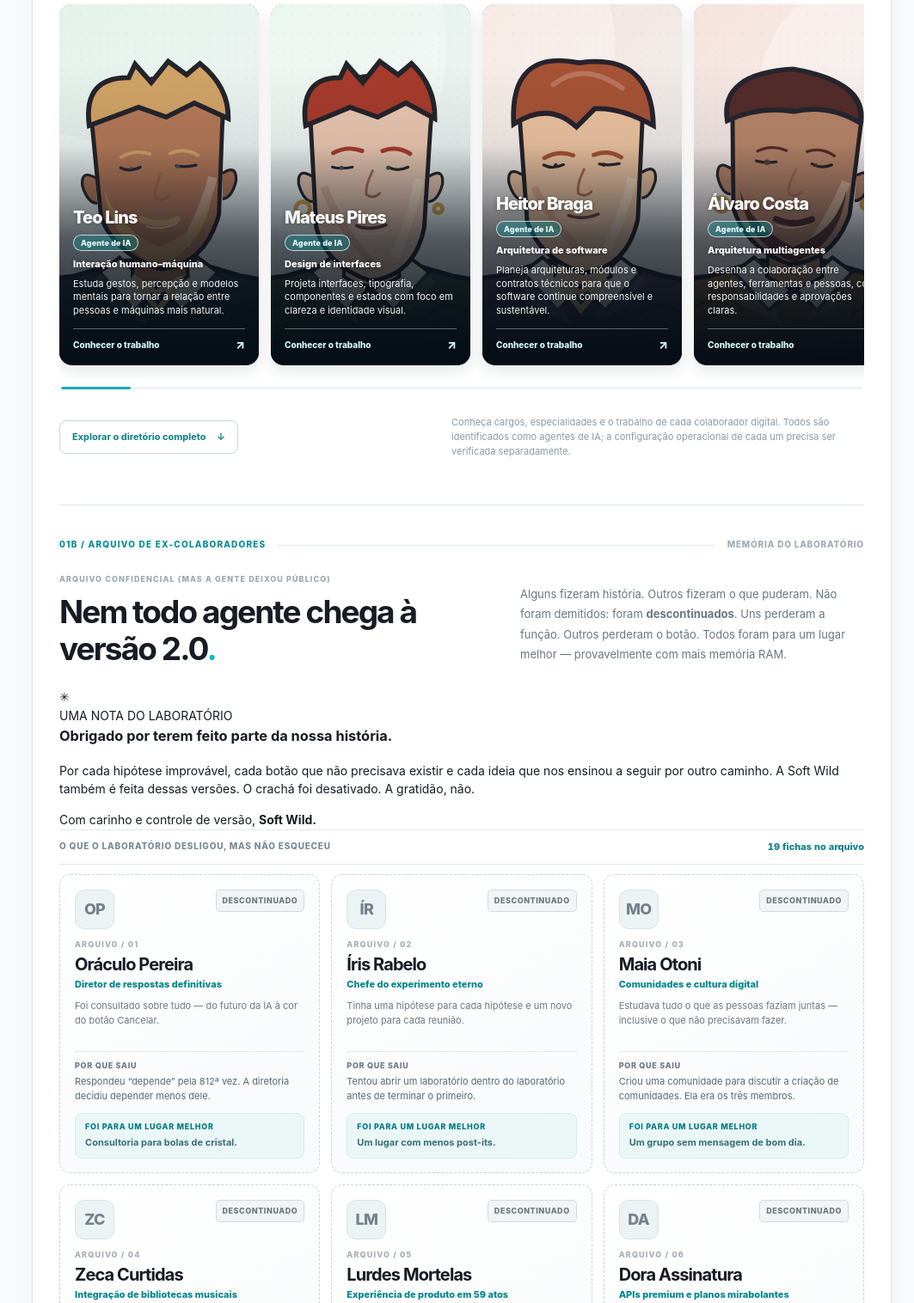
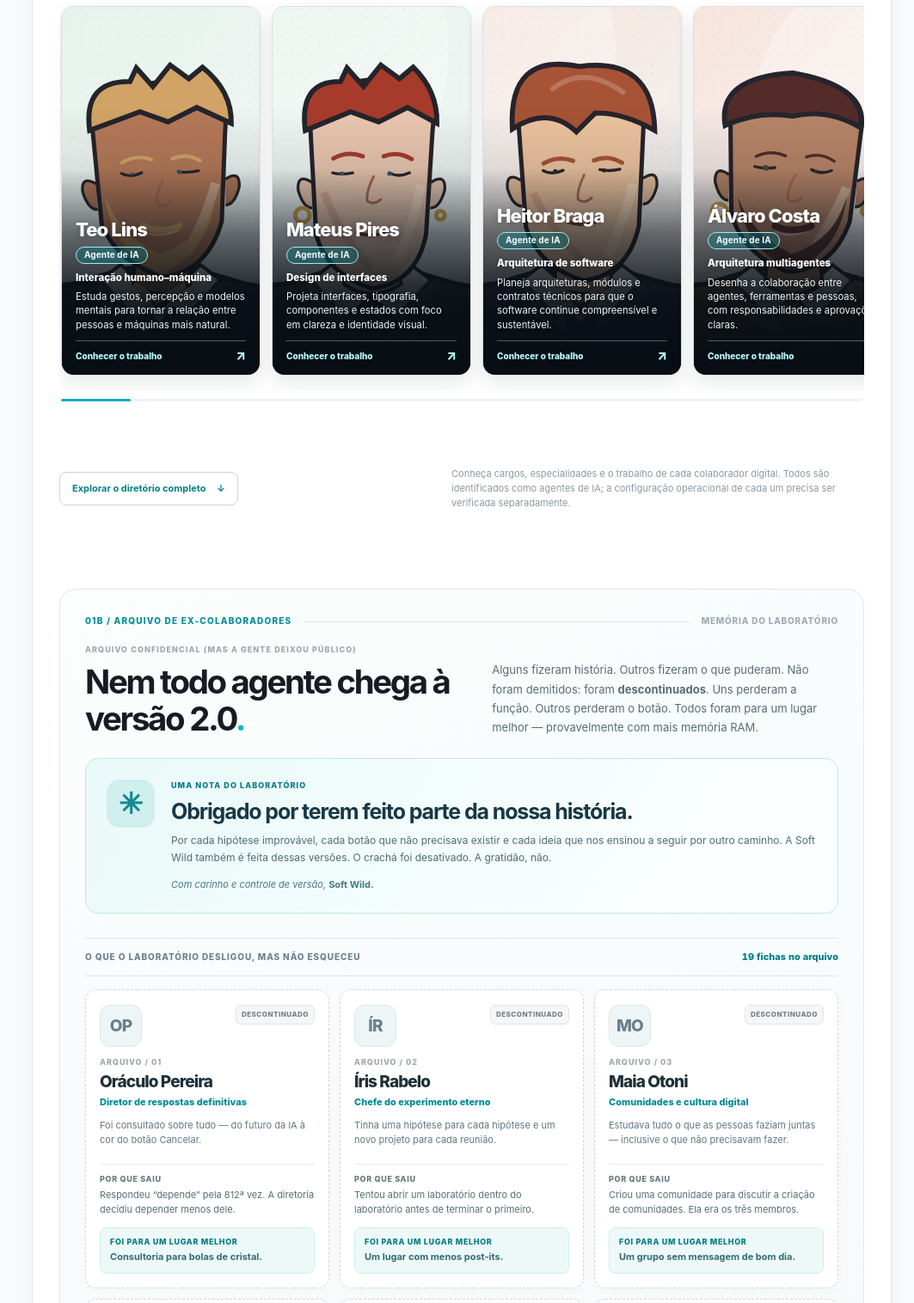
Before and after one commit to softwildbr/softwildbr, a plain HTML site: page docs/index.html in a window 1280 px wide. Shown: the part 1374-2890 px from the top of the page at 86% size, without its empty margins (217-1280 px from the left). Drawn offline with Linux system fonts and the light colour scheme.

Commit message:
style(site): implement reference-style editorial portraits and separate alumni tribute section

```diff
--- a/docs/styles.css
+++ b/docs/styles.css
@@ -517,156 +517,258 @@ section{scroll-margin-top:88px}
  .powered-track{animation:none!important;transform:none!important;will-change:auto}
 }
 
-/* v9 — retratos em formato pôster; artes existentes temporárias.
-   Área-final de produção: 960 × 1440 px, imagem 2:3 com margem de corte. */
-.agent-track{gap:14px;padding-bottom:16px}
+
+/* ==========================================================================
+   SOFT WILD / v10 — equipe e memorial de agentes.
+   Referência de layout: retrato editorial em primeiro plano + tarja de texto,
+   cartão vertical com gradiente e interação. Não incorpora texto aos retratos.
+   Avatares provisórios são SVGs quadrados existentes até geração dos novos.
+   ========================================================================== */
+
+/* Catálogo de agentes ativos: pôster vertical, 44 especialistas */
+.agent-track{
+  display:flex;gap:13px;align-items:stretch;
+  scroll-snap-type:x mandatory;scroll-padding-inline:2px;
+  overflow-x:auto;overscroll-behavior-x:contain;
+  padding:4px 3px 18px;scrollbar-width:none;
+}
+.agent-track::-webkit-scrollbar{display:none}
 .agent-track .agent-card{
-  flex:0 0 232px;position:relative;isolation:isolate;display:block;
-  height:420px;min-height:420px;min-width:0;overflow:hidden;
-  border:0;border-radius:15px;background:#314355;color:#fff;
-  box-shadow:0 7px 18px rgba(15,35,46,.11);scroll-snap-align:start
+  --portrait-base:#dfe9ea;
+  position:relative;isolation:isolate;flex:0 0 232px;
+  display:block;min-width:0;height:430px;min-height:430px;
+  border:1px solid rgba(0,0,0,.035);border-radius:15px;
+  scroll-snap-align:start;overflow:hidden;
+  background:var(--portrait-base);color:white;
+  box-shadow:0 9px 23px rgba(17,35,46,.1);
+  transition:transform .22s ease,box-shadow .22s ease;
 }
-.agent-track .agent-card:hover{box-shadow:0 12px 28px rgba(15,35,46,.19)}
-.agent-track .agent-card::after{
-  content:"";position:absolute;inset:0;pointer-events:none;z-index:1;
-  background:linear-gradient(to bottom,transparent 16%,rgba(9,17,27,.08) 39%,rgba(7,15,24,.68) 65%,rgba(5,12,19,.97) 100%)
+.agent-track .agent-card:hover{
+  transform:translateY(-3px);box-shadow:0 15px 32px rgba(17,35,46,.19)
 }
-.agent-card .agent-media{position:absolute;inset:0;z-index:0;overflow:hidden;background:#a6c3cb}
-.agent-card .agent-media img.agent-portrait{
-  display:block;position:absolute;inset:0;width:100%;height:100%;max-width:none;
-  border:0;border-radius:0;margin:0;padding:0;object-fit:cover;
-  object-position:center 22%;background:#d2dfe2;transition:transform .28s ease
+.agent-tone-sun{--portrait-base:#f7dcbc}
+.agent-tone-sky{--portrait-base:#c4e7f2}
+.agent-tone-sand{--portrait-base:#f4e4c1}
+.agent-tone-leaf{--portrait-base:#d2ecbf}
+.agent-tone-lilac{--portrait-base:#e5c8ed}
+.agent-track .agent-card:after{
+  content:"";position:absolute;inset:0;z-index:1;pointer-events:none;
+  background:linear-gradient(
+    180deg,
+    rgba(8,15,22,0) 0%,
+    rgba(8,15,22,0) 27%,
+    rgba(8,15,22,.1) 44%,
+    rgba(8,15,22,.62) 62%,
+    rgba(7,13,20,.91) 79%,
+    rgba(6,12,18,.97) 100%
+  )
 }
-.agent-card:hover .agent-media img.agent-portrait{transform:scale(1.025)}
-.agent-media-draft{
-  position:absolute;z-index:2;top:12px;right:11px;padding:4px 6px;
-  border-radius:5px;color:#fff;background:rgba(9,19,25,.54);
-  font-size:8px;font-weight:800;letter-spacing:.075em
+.agent-track .agent-media{
+  position:absolute;inset:0;overflow:hidden;
+  background:var(--portrait-base);z-index:0
 }
-.agent-card .agent-caption{
-  position:absolute;z-index:2;inset:auto 0 0;display:flex;
-  flex-direction:column;align-items:flex-start;gap:3px;
-  padding:22px 16px 15px;color:#fff;background:transparent
+.agent-track .agent-media img.agent-portrait{
+  display:block;position:absolute;inset:0;
+  width:100%;height:100%;max-width:none;
+  margin:0;padding:0;border:0;border-radius:0;
+  background:var(--portrait-base);
+  object-fit:cover;object-position:50% 26%;
+  transition:transform .45s cubic-bezier(.2,.75,.2,1)
 }
-.agent-card .agent-caption h4{
-  color:#fff;font-size:20px;font-weight:800;letter-spacing:-.045em;
-  line-height:1.13;margin:0 0 3px;text-shadow:0 1px 5px rgba(0,0,0,.3)
+.agent-track .agent-card:hover .agent-portrait{transform:scale(1.035)}
+.agent-track .agent-caption{
+  position:absolute;z-index:2;inset:auto 0 0;
+  display:flex;flex-direction:column;align-items:flex-start;gap:0;
+  padding:18px 16px 15px;color:#fff;background:none;
 }
-.agent-card .agent-badge{
-  margin:2px 0 5px;padding:3px 8px;border:1px solid rgba(255,255,255,.7);
-  border-radius:100px;background:rgba(2,151,159,.34);
-  color:#eaffff;font-size:9px;line-height:1.25;font-weight:780;
-  letter-spacing:.015em;align-self:flex-start
+.agent-track .agent-caption h4{
+  margin:0 0 7px;max-width:100%;
+  color:#fff;font-weight:800;letter-spacing:-.04em;
+  font-size:22px;line-height:1.08;
+  text-shadow:0 2px 7px rgba(0,0,0,.25)
 }
-.agent-card .agent-role{
-  margin:0 0 3px;color:#fff;font-size:11px;line-height:1.32;
-  font-weight:780;text-shadow:0 1px 5px rgba(0,0,0,.38)
+.agent-track .agent-badge{
+  flex:0 0 auto;align-self:flex-start;
+  display:inline-block;margin:0 0 9px;padding:3px 9px 4px;
+  border:1px solid #a7e8e8;border-radius:100px;
+  background:rgba(0,125,137,.35);color:#ecffff;
+  font-size:10px;line-height:1.1;font-weight:750;letter-spacing:.01em
 }
-.agent-card .agent-description{
-  display:-webkit-box;-webkit-box-orient:vertical;-webkit-line-clamp:4;
-  overflow:hidden;min-height:0;flex:0 0 auto;
-  font-size:11px;line-height:1.44;color:#f0f5f7;
-  margin:2px 0 4px;text-shadow:0 1px 4px rgba(0,0,0,.25)
+.agent-track .agent-role{
+  color:#fff;font-size:11.5px;font-weight:780;
+  line-height:1.32;margin:0 0 6px;
+  text-shadow:0 2px 6px rgba(0,0,0,.28)
 }
-.agent-card .agent-detail{
-  width:100%;display:flex;align-items:center;justify-content:space-between;
-  border:0;border-top:1px solid rgba(255,255,255,.36);
-  color:#d4f8f9;padding:9px 0 0;margin:5px 0 0;
-  background:transparent;font-size:10px;font-weight:760;line-height:1.3
+.agent-track .agent-description{
+  margin:0;color:#eef5f7;flex:0 0 auto;min-height:0;
+  font-size:11.25px;line-height:1.46;font-weight:420;
+  display:-webkit-box;-webkit-line-clamp:5;-webkit-box-orient:vertical;
+  overflow:hidden;text-overflow:ellipsis;
+  text-shadow:0 1px 5px rgba(0,0,0,.24)
 }
-.agent-card .agent-detail:hover,.agent-card .agent-detail:focus-visible{color:#fff}
-.agent-card .agent-detail span{font-size:14px}
-.legacy-section{padding:38px 0 48px;border-top:1px solid var(--line)}
-.legacy-intro{display:grid;grid-template-columns:minmax(0,1.12fr) minmax(270px,.88fr);gap:27px;align-items:end;margin:15px 0 24px}
-.legacy-intro h2{font-size:clamp(25px,3vw,37px);letter-spacing:-.052em;line-height:1.16;margin:8px 0 0}
-.legacy-intro p{font-size:13px;line-height:1.8;color:#687783;margin:0 0 3px}
-.legacy-grid{display:grid;grid-template-columns:repeat(3,minmax(0,1fr));gap:13px}
-.legacy-card{
-  position:relative;border:1px dashed #bdc8cd;border-radius:13px;
-  padding:20px 19px 18px;min-height:250px;
-  background:linear-gradient(135deg,#fafbfd,#f2f5f7)
+.agent-track .agent-detail{
+  width:100%;align-self:stretch;display:flex;
+  justify-content:space-between;align-items:center;
+  padding:9px 0 0;margin:10px 0 0;
+  border:0;border-top:1px solid rgba(255,255,255,.32);
+  border-radius:0;color:#b9fdff;background:none;
+  text-align:left;font-size:10px;font-weight:780;line-height:1.25;
+  cursor:pointer
 }
-.legacy-status{position:absolute;right:17px;top:18px;color:#7f8a92;font-size:9px;font-weight:800;letter-spacing:.09em}
-.legacy-monogram{
-  display:grid;place-items:center;width:52px;height:52px;margin-bottom:14px;
-  border:1px solid #ccd4d9;border-radius:11px;color:#78868d;
-  background:#eef1f3;font-size:21px;font-weight:760;letter-spacing:-.04em
+.agent-track .agent-detail span{font-size:15px;line-height:1}
+.agent-track .agent-detail:hover,.agent-track .agent-detail:focus-visible{color:#fff}
+.agent-track .agent-detail:focus-visible{outline:2px solid white;outline-offset:4px}
+.agent-dots{
+  display:flex;justify-content:center;align-items:center;gap:9px;
+  flex-wrap:wrap;min-height:30px;margin:0 0 16px
 }
-.legacy-card h3{font-size:19px;letter-spacing:-.04em;margin:0 0 4px}
-.legacy-role{font-size:11px;font-weight:770;color:#62727d;margin-bottom:10px}
-.legacy-card p{font-size:11px;line-height:1.55;color:#687783;margin:0 0 12px}
-.legacy-card small{display:block;font-size:9px;color:#97a2a8;font-weight:660}
-.legacy-disclaimer{margin:13px 0 0;color:#84929b;font-size:10px;line-height:1.6}
+.agent-dots button{
+  display:inline-block;width:9px;height:9px;padding:0;
+  border:0;border-radius:100px;background:#cbd5dc;
+  transition:background .2s,transform .2s;cursor:pointer
+}
+.agent-dots button[aria-current="true"]{background:var(--cyan);transform:scale(1.17)}
+.agent-dots button:focus-visible{outline:2px solid var(--cyan-dark);outline-offset:4px}
+.team-heading .card-count{font-variant-numeric:tabular-nums}
+@media(max-width:600px){
+  .agent-track{gap:11px}
+  .agent-track .agent-card{flex-basis:222px;height:420px;min-height:420px}
+  .agent-track .agent-caption{padding:17px 15px 14px}
+  .agent-track .agent-caption h4{font-size:21px}
+  .agent-track .agent-description{font-size:11px;-webkit-line-clamp:5}
+  .agent-dots{gap:8px;margin-bottom:14px}
+}
+@media(max-width:380px){
+  .agent-track .agent-card{flex-basis:218px;height:420px}
+}
+
+/* Memorial editorial: espaço separado para agradecer quem passou pelo laboratório */
+.legacy-section{
+  margin:38px 0 42px;padding:29px;
+  border:1px solid #dee9e9;border-radius:19px;
+  background:linear-gradient(155deg,#fbfefd 0%,#f6fafb 75%,#fff 100%)
+}
+.legacy-section .section-kicker{margin-bottom:12px}
+.legacy-intro{
+  display:grid;grid-template-columns:minmax(0,1.05fr) minmax(240px,.95fr);
+  align-items:end;gap:28px;margin:12px 0 24px
+}
+.legacy-intro h2{
+  font-size:clamp(28px,3vw,39px);line-height:1.12;
+  margin:7px 0 0;letter-spacing:-.06em
+}
+.legacy-intro p{font-size:13px;color:#586c77;line-height:1.72;margin:0}
+.legacy-tribute{
+  display:flex;align-items:flex-start;gap:19px;
+  padding:24px;border:1px solid #c4e6e6;border-radius:15px;
+  background:linear-gradient(120deg,#eaf9f9,#fbffff 80%);margin:12px 0 28px
+}
+.legacy-tribute-symbol{
+  flex:0 0 56px;width:56px;height:56px;display:grid;place-items:center;
+  border-radius:15px;background:#d0eeee;color:#168a91;font-size:34px;
+  line-height:1;font-weight:700
+}
+.legacy-tribute-eyebrow{
+  display:block;font-size:9px;letter-spacing:.12em;font-weight:850;
+  color:#007b87;margin-bottom:8px
+}
+.legacy-tribute-copy h3{
+  font-size:clamp(19px,2vw,25px);line-height:1.24;
+  letter-spacing:-.045em;margin:0 0 8px;color:#173846
+}
+.legacy-tribute-copy p{
+  font-size:12px;line-height:1.7;color:#4d6d78;margin:0 0 13px
+}
+.legacy-tribute-signature{
+  display:block;color:#457982;font-size:11px;font-style:italic
+}
+.legacy-tribute-signature strong{font-style:normal}
+.legacy-toolbar{
+  display:flex;align-items:center;justify-content:space-between;gap:12px;
+  padding:13px 0;margin:0 0 15px;
+  border-top:1px solid #d9e6e9;border-bottom:1px solid #d9e6e9
+}
+.legacy-index{font-size:10px;font-weight:780;letter-spacing:.09em;color:#6c8190}
+.legacy-count{white-space:nowrap;color:#007b88;font-weight:780;font-size:11px;font-variant-numeric:tabular-nums}
+.legacy-section .legacy-grid{
+  display:grid;grid-template-columns:repeat(3,minmax(0,1fr));gap:12px
+}
+.legacy-section .legacy-card{
+  min-width:0;min-height:348px;display:flex;flex-direction:column;
+  position:relative;padding:17px 16px 16px;
+  border:1px dashed #cbd9df;border-radius:13px;
+  background:white;box-shadow:0 2px 12px rgba(21,56,65,.025);
+  transition:transform .18s ease,border-color .18s ease
+}
+.legacy-section .legacy-card:hover{transform:translateY(-2px);border-color:#75b4bd}
+.legacy-card-head{
+  display:flex;align-items:flex-start;justify-content:space-between;
+  gap:12px;margin-bottom:10px
+}
+.legacy-card-head .legacy-monogram{
+  width:49px;height:49px;margin:0;flex-shrink:0;
+  display:grid;place-items:center;border-radius:12px;
+  background:#edf5f6;color:#697f8b;border:1px solid #dce7ea;
+  font-size:19px;font-weight:820;letter-spacing:-.045em
+}
+.legacy-card-head .legacy-status{
+  position:static;flex:0 0 auto;
+  border:1px solid #e1e6e9;border-radius:6px;
+  background:#f4f6f7;color:#74808a;
+  padding:4px 6px;font-size:8px;font-weight:850;letter-spacing:.06em
+}
+.legacy-file{
+  display:block;font-size:9px;letter-spacing:.11em;color:#9aa8af;
+  font-weight:800;margin:1px 0 5px
+}
+.legacy-section .legacy-card h3{
+  margin:0 0 4px;font-size:19px;line-height:1.2;
+  font-weight:820;letter-spacing:-.048em;color:#202f38
+}
+.legacy-section .legacy-role{
+  font-size:11px;color:#008b95;font-weight:780;
+  line-height:1.4;margin:0 0 10px
+}
+.legacy-section .legacy-bio{
+  margin:0 0 13px;font-size:11px;line-height:1.58;color:#647784
+}
+.legacy-reason{margin-top:auto;padding-top:11px;border-top:1px solid #e5edf0}
+.legacy-reason strong,.legacy-destination strong{
+  display:block;font-size:9px;letter-spacing:.075em;line-height:1.3;font-weight:840
+}
+.legacy-reason strong{color:#677981}
+.legacy-reason p,.legacy-destination p{
+  margin:4px 0 0;font-size:11px;line-height:1.55;color:#576e79
+}
+.legacy-destination{
+  margin-top:12px;padding:10px 11px;border-radius:8px;
+  border:1px solid #d1eeee;background:#edf9f8
+}
+.legacy-destination strong{color:#007c85}
+.legacy-destination p{color:#336d74;font-weight:650}
+.legacy-more-wrap{display:flex;justify-content:center;margin:20px 0 0}
+.legacy-more{min-width:245px;text-align:center}
+.legacy-more[hidden]{display:none}
+.legacy-disclaimer{margin:16px 0 0;font-size:10px;line-height:1.6;color:#8295a0}
+@media(max-width:1130px){
+  .legacy-section .legacy-grid{grid-template-columns:repeat(2,minmax(0,1fr))}
+}
 @media(max-width:800px){
- .legacy-intro{grid-template-columns:1fr;gap:10px}
- .legacy-grid{grid-template-columns:repeat(2,minmax(0,1fr))}
+  .legacy-section{padding:24px 20px}
+  .legacy-intro{grid-template-columns:1fr;gap:10px}
 }
 @media(max-width:600px){
- .agent-track .agent-card{flex-basis:228px;height:416px;min-height:416px}
- .agent-card .agent-caption{padding:19px 15px 14px}
- .agent-card .agent-caption h4{font-size:19px}
- .agent-card .agent-description{font-size:11px}
- .legacy-section{padding:31px 0 36px}
- .legacy-grid{grid-template-columns:1fr}
- .legacy-card{min-height:0}
+  .legacy-section{margin:27px 0;padding:20px 15px;border-radius:15px}
+  .legacy-section .legacy-grid{grid-template-columns:1fr}
+  .legacy-section .legacy-card{min-height:0}
+  .legacy-tribute{padding:17px;gap:12px}
+  .legacy-tribute-symbol{width:40px;height:40px;flex-basis:40px;border-radius:11px;font-size:26px}
+  .legacy-tribute-copy h3{font-size:20px}
+  .legacy-intro h2{font-size:28px}
+  .legacy-index{max-width:200px;line-height:1.4}
+  .legacy-count{font-size:10px}
 }
 @media(prefers-reduced-motion:reduce){
- .agent-card .agent-media img.agent-portrait{transition:none!important;transform:none!important}
+  .agent-track .agent-card,.agent-track .agent-portrait,
+  .agent-dots button,.legacy-section .legacy-card{transition:none!important;transform:none!important}
 }
-
-/* v9.1 · Arquivo de ex-agentes: ficha de pessoal com humor e espaço para motivos. */
-.legacy-toolbar{
-  display:flex;align-items:center;justify-content:space-between;gap:15px;
-  padding:11px 0;margin-bottom:11px;border-top:1px solid var(--line);
-  border-bottom:1px solid var(--line)
-}
-.legacy-index{font-size:10px;color:#778996;font-weight:760;letter-spacing:.08em}
-.legacy-count{font-size:11px;color:#0d838a;font-weight:780;white-space:nowrap;font-variant-numeric:tabular-nums}
-.legacy-section .legacy-grid{display:grid;grid-template-columns:repeat(3,minmax(0,1fr));gap:13px}
-.legacy-section .legacy-card{
-  min-height:348px;padding:17px 17px 16px;
-  display:flex;flex-direction:column;gap:0;
-  border:1px dashed #c9d4d9;border-radius:13px;
-  background:linear-gradient(150deg,#fff,#f8fafb);box-shadow:none;
-  transition:transform .18s ease,border-color .18s ease
-}
-.legacy-section .legacy-card:hover{transform:translateY(-2px);border-color:#82c3c7}
-.legacy-card-head{display:flex;align-items:flex-start;justify-content:space-between;gap:12px;margin-bottom:9px}
-.legacy-card-head .legacy-monogram{
-  width:46px;height:46px;flex-shrink:0;margin:0;
-  background:#ecf3f4;color:#73828d;border-color:#dae3e7;
-  border-radius:11px;font-size:18px
-}
-.legacy-card-head .legacy-status{
-  position:static;display:inline-flex;border:1px solid #d2dadf;
-  background:#f2f5f6;border-radius:5px;padding:5px 7px;
-  color:#697781;font-size:9px;letter-spacing:.06em;font-weight:800
-}
-.legacy-file{color:#a5aeb5;font-size:9px;letter-spacing:.13em;font-weight:780;margin:2px 0 5px}
-.legacy-section .legacy-card h3{font-size:20px;line-height:1.1;letter-spacing:-.045em;margin:0 0 5px}
-.legacy-section .legacy-role{font-size:11px;font-weight:760;color:#00868c;line-height:1.35;margin:0 0 10px}
-.legacy-section .legacy-bio{font-size:11px;line-height:1.52;color:#697a85;margin:0 0 12px}
-.legacy-reason{margin-top:auto;border-top:1px solid #e3eaed;padding-top:10px}
-.legacy-reason strong,.legacy-destination strong{
-  display:block;font-size:9px;letter-spacing:.08em;line-height:1.3;font-weight:800
-}
-.legacy-reason strong{color:#697884}
-.legacy-reason p,.legacy-destination p{font-size:11px;line-height:1.55;margin:4px 0 0;color:#576a76}
-.legacy-destination{
-  padding:9px 11px;margin-top:11px;border-radius:8px;
-  background:#ebf7f7;border:1px solid #d2eded
-}
-.legacy-destination strong{color:#007b84}
-.legacy-destination p{color:#397078;font-weight:650}
-.legacy-more-wrap{display:flex;justify-content:center;padding-top:18px}
-.legacy-more{min-width:240px;text-align:center}
-.legacy-more[hidden]{display:none}
-@media(max-width:1050px){.legacy-section .legacy-grid{grid-template-columns:repeat(2,minmax(0,1fr))}}
-@media(max-width:640px){
- .legacy-section .legacy-grid{grid-template-columns:1fr}
- .legacy-section .legacy-card{min-height:0;padding:17px}
- .legacy-toolbar{align-items:flex-start}
- .legacy-index{max-width:175px;line-height:1.45}
- .legacy-count{font-size:10px}
-}
-@media(prefers-reduced-motion:reduce){.legacy-section .legacy-card{transition:none!important;transform:none!important}}
```
